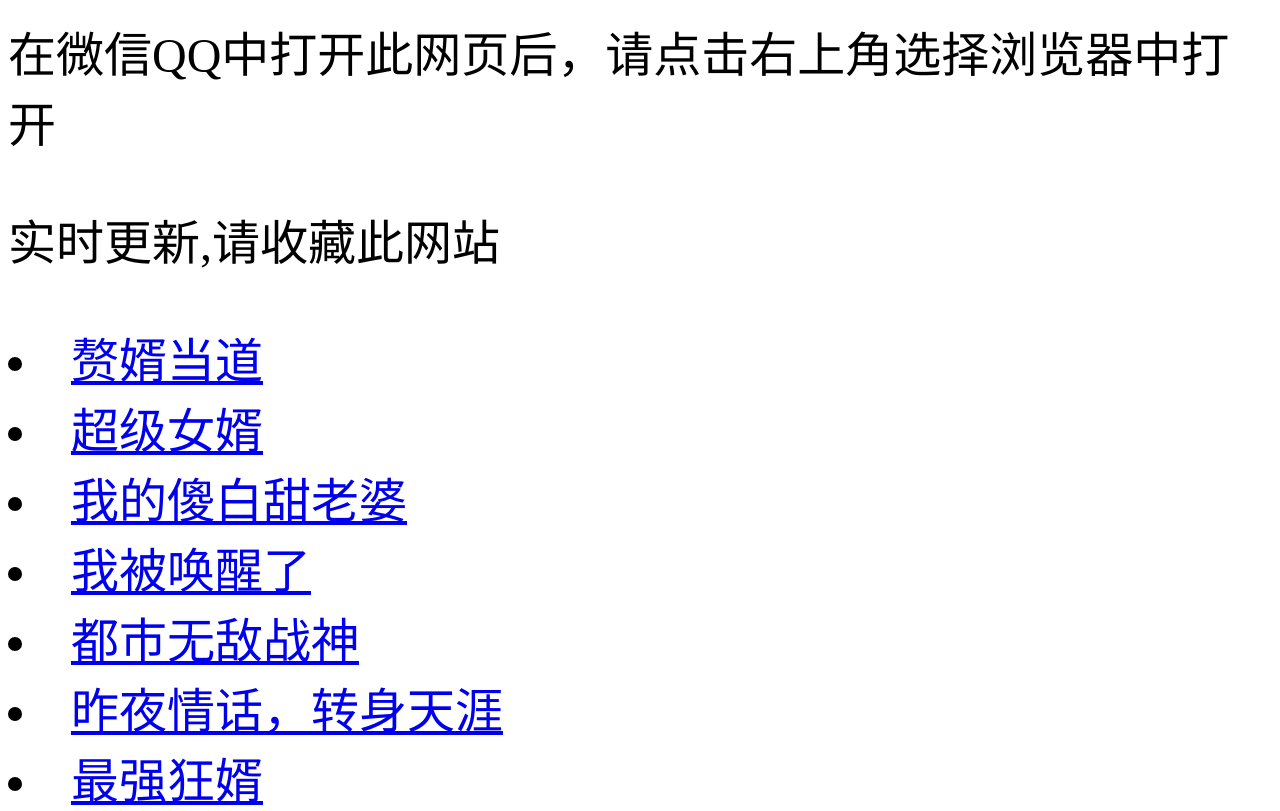
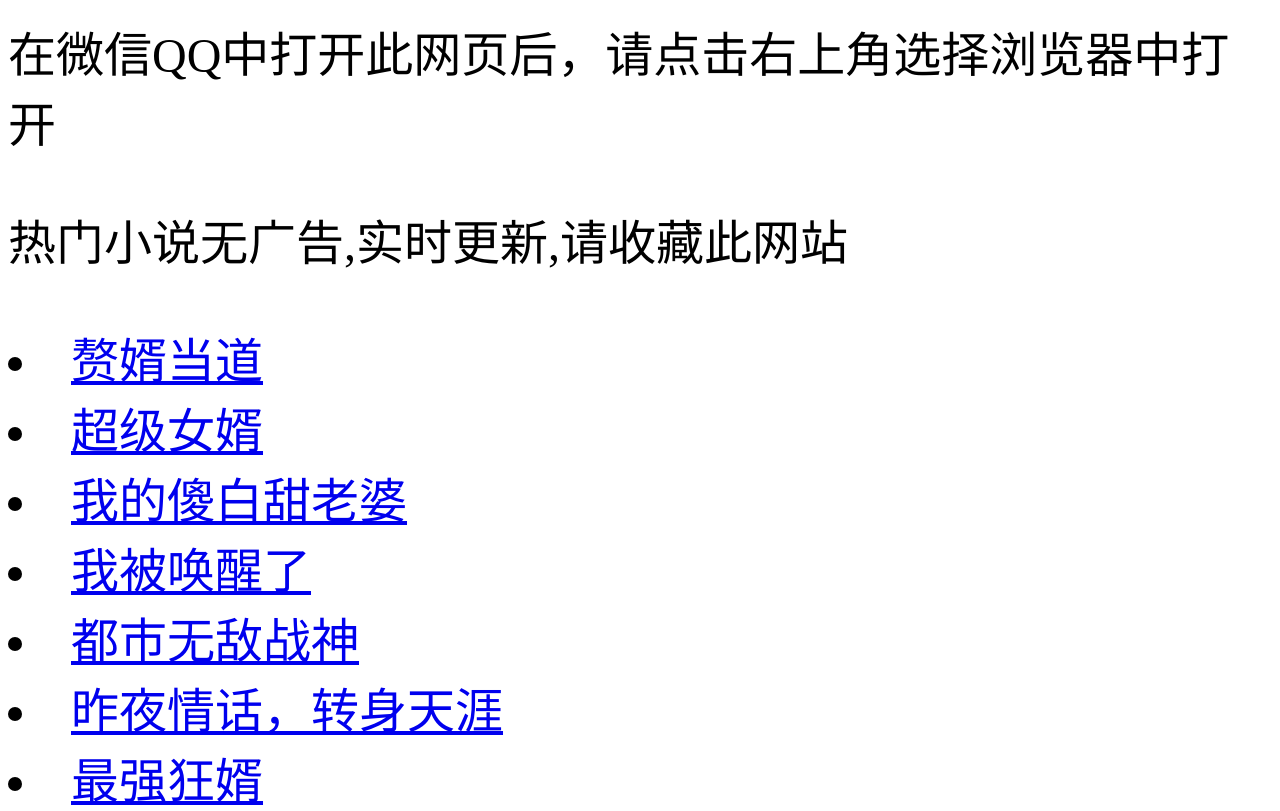
Before and after one commit to libaitang/2, a plain HTML site: page index.html in a window 1280 px wide. Shown: the top 811 px of the page. Drawn offline with Linux system fonts and the light colour scheme.

Commit message:
Update index.html

```diff
--- a/index.html
+++ b/index.html
@@ -3,7 +3,7 @@
 <head>
 <title>热门小说无广告无弹窗</title>
   <p><font size="18">在微信QQ中打开此网页后，请点击右上角选择浏览器中打开</p>
-    <p>实时更新,请收藏此网站</p>
+    <p>热门小说无广告,实时更新,请收藏此网站</p>
 <li> <a href="https://link.zhangwen.cn/link?code=539612">赘婿当道</a></li>
 <li> <a href="https://link.zhangwen.cn/link?code=539624">超级女婿</a></li>
 <li> <a href="https://link.zhangwen.cn/link?code=539626">我的傻白甜老婆</a></li>
```
